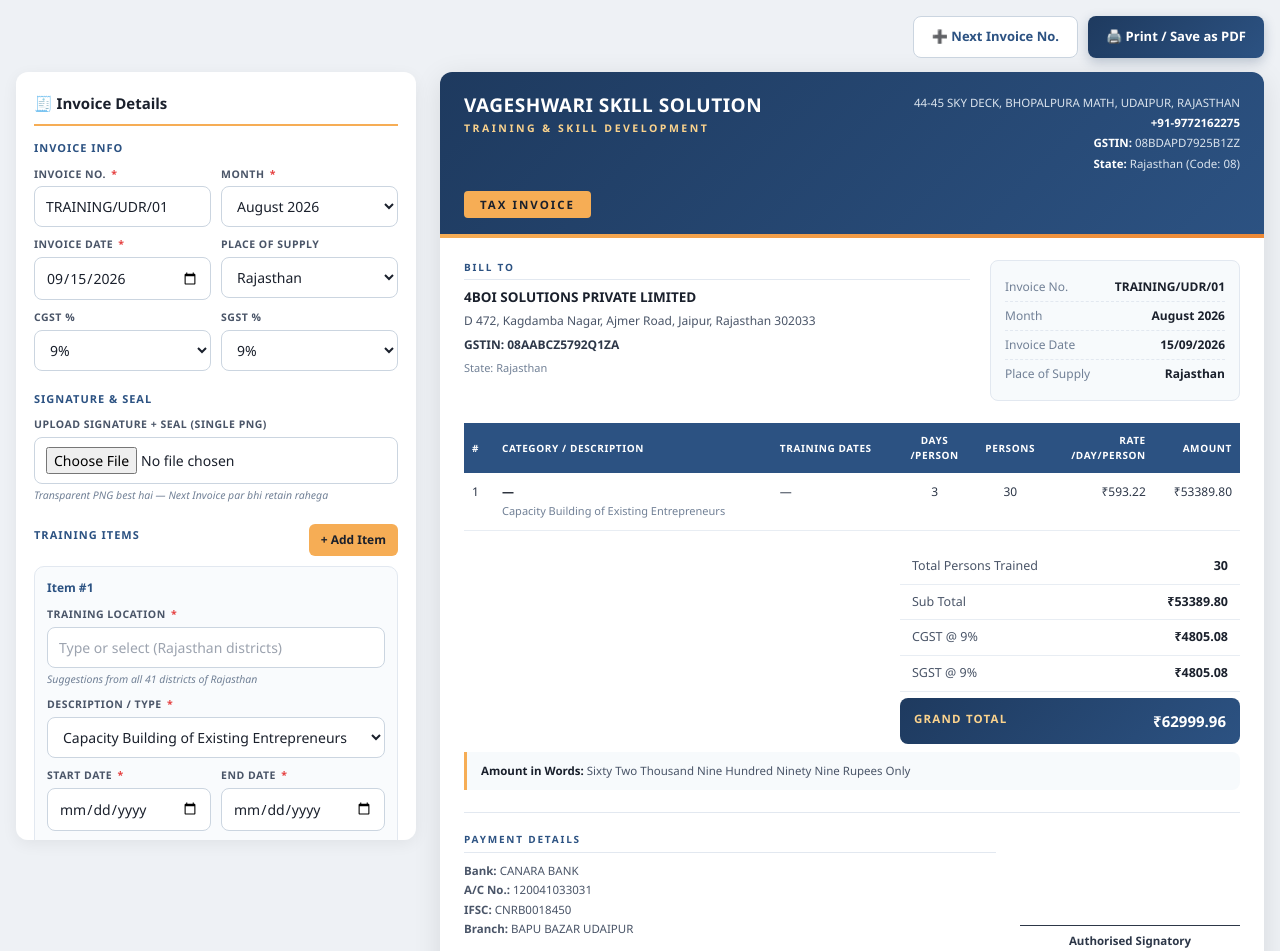
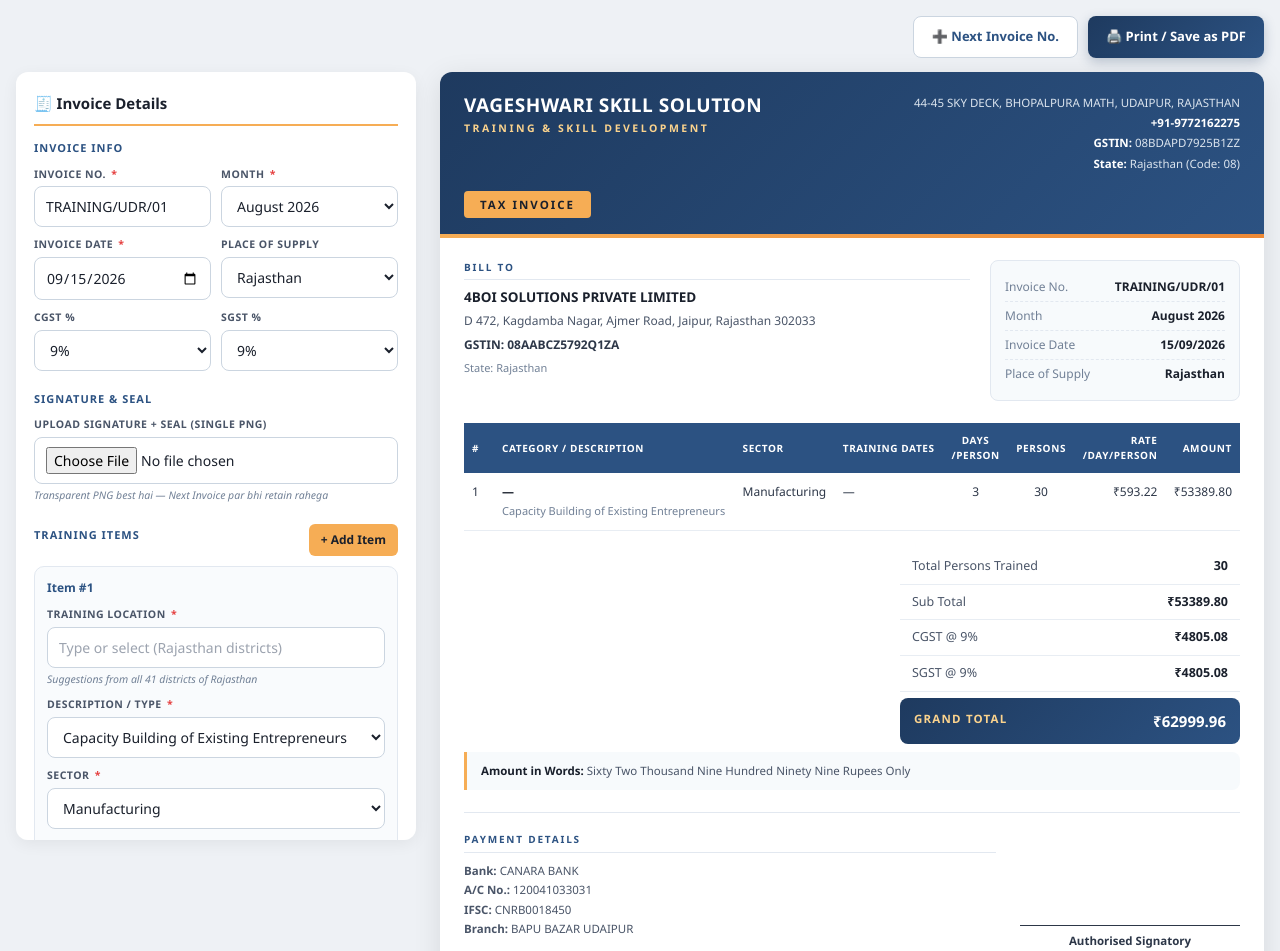
Before and after one commit to sumittshrma/Vageshwari-skills, a React (Create React App) app: page / in a window 1280 px wide. Shown: the top 951 px of the page. Built offline with nearby package versions, Linux system fonts and the light colour scheme.

Commit message:
Add supervisor and other options to dropdowns

```diff
--- a/src/App.js
+++ b/src/App.js
@@ -42,6 +42,25 @@
 const descriptionOptions = [
   "Capacity Building of Existing Entrepreneurs",
   "Capacity Building of Workmen",
+  "Capacity Building of Supervisor",
+  "Other",
+];
+
+/* ============================================================
+   SECTOR OPTIONS
+   ============================================================ */
+const sectorOptions = [
+  "Manufacturing",
+  "Service",
+  "Trading",
+  "Agriculture",
+  "Textile",
+  "Handicraft",
+  "Food Processing",
+  "IT / Software",
+  "Construction",
+  "Retail",
+  "Other",
 ];
 
 const months = [
@@ -388,7 +407,6 @@
     flex: 1 1 280px; font-size: 11.5px; color: #4a5568; line-height: 1.7;
   }
 
-  /* ============ SIGNATURE (SINGLE IMAGE) ============ */
   .signature {
     flex: 0 0 220px;
     text-align: center;
@@ -459,7 +477,6 @@
     .print-btn, .btn-secondary { font-size: 11.5px; padding: 9px 10px; }
   }
 
-  /* ============ PRINT ============ */
   @media print {
     body {
       background: #fff;
@@ -532,6 +549,9 @@
   id: Date.now() + Math.random(),
   location: "",
   description: "Capacity Building of Existing Entrepreneurs",
+  customDescription: "",
+  sector: "Manufacturing",
+  customSector: "",
   startDate: "",
   endDate: "",
   persons: 30,
@@ -546,7 +566,7 @@
   placeOfSupply: "Rajasthan",
   cgst: 9,
   sgst: 9,
-  signatureUrl: "",   // combined signature + seal image
+  signatureUrl: "",
   items: [buildDefaultItem()],
 });
 
@@ -563,7 +583,6 @@
     if (touched[field]) validateField(field, value);
   };
 
-  /* File to Base64 */
   const handleFileUpload = (field, file) => {
     if (!file) return;
     const reader = new FileReader();
@@ -692,7 +711,7 @@
     });
 
     formData.items.forEach((item, i) => {
-      [
+      const fieldsToCheck = [
         ["location", "Training location is required"],
         ["description", "Description is required"],
         ["startDate", "Start date is required"],
@@ -700,14 +719,24 @@
         ["persons", "Persons must be greater than 0"],
         ["daysPerPerson", "Days must be greater than 0"],
         ["ratePerDay", "Rate must be greater than 0"],
-      ].forEach(([field, defaultMsg]) => {
+      ];
+
+      // If "Other" is selected, custom text is required
+      if (item.description === "Other" && !String(item.customDescription).trim()) {
+        fieldsToCheck.push(["customDescription", "Please type custom description"]);
+      }
+      if (item.sector === "Other" && !String(item.customSector).trim()) {
+        fieldsToCheck.push(["customSector", "Please type custom sector"]);
+      }
+
+      fieldsToCheck.forEach(([field, defaultMsg]) => {
         const key = `items.${i}.${field}`;
         newTouched[key] = true;
         const v = item[field];
         let msg = "";
         if (field === "persons" || field === "daysPerPerson" || field === "ratePerDay") {
           if (!v || Number(v) <= 0) msg = defaultMsg;
-        } else if (!String(v).trim()) {
+        } else if (!String(v || "").trim()) {
           msg = defaultMsg;
         }
         if (msg) newErrors[key] = msg;
@@ -749,6 +778,16 @@
   const errorList = Object.values(errors);
   const hasErrors = errorList.length > 0;
   const err = (key) => (touched[key] && errors[key] ? errors[key] : "");
+
+  /* Helper: get final description text */
+  const getFinalDescription = (item) =>
+    item.description === "Other"
+      ? item.customDescription || ""
+      : item.description;
+
+  /* Helper: get final sector text */
+  const getFinalSector = (item) =>
+    item.sector === "Other" ? item.customSector || "" : item.sector;
 
   return (
     <>
@@ -864,7 +903,7 @@
               </div>
             </div>
 
-            {/* ============ SIGNATURE + SEAL (single combined PNG) ============ */}
+            {/* ============ SIGNATURE + SEAL ============ */}
             <div className="form-section">
               <h3>Signature &amp; Seal</h3>
               <div className="form-grid">
@@ -913,7 +952,7 @@
               </datalist>
 
               {formData.items.map((item, index) => {
-                const itemHasError = ["location", "description", "startDate", "endDate", "persons", "daysPerPerson", "ratePerDay"]
+                const itemHasError = ["location", "description", "sector", "customDescription", "customSector", "startDate", "endDate", "persons", "daysPerPerson", "ratePerDay"]
                   .some((f) => err(`items.${index}.${f}`));
                 return (
                   <div key={item.id} className={`item-card ${itemHasError ? "has-error" : ""}`}>
@@ -944,6 +983,7 @@
                         )}
                       </div>
 
+                      {/* ===== DESCRIPTION DROPDOWN ===== */}
                       <div className="field full">
                         <label>Description / Type <span className="required">*</span></label>
                         <select
@@ -960,6 +1000,60 @@
                           <span className="error-msg">{err(`items.${index}.description`)}</span>
                         )}
                       </div>
+
+                      {/* ===== CUSTOM DESCRIPTION INPUT (only if Other) ===== */}
+                      {item.description === "Other" && (
+                        <div className="field full">
+                          <label>Custom Description <span className="required">*</span></label>
+                          <input
+                            type="text"
+                            placeholder="Type your custom description"
+                            className={err(`items.${index}.customDescription`) ? "error" : ""}
+                            value={item.customDescription}
+                            onChange={(e) => updateItem(index, "customDescription", e.target.value)}
+                            onBlur={() => validateField(`items.${index}.customDescription`, item.customDescription)}
+                          />
+                          {err(`items.${index}.customDescription`) && (
+                            <span className="error-msg">{err(`items.${index}.customDescription`)}</span>
+                          )}
+                        </div>
+                      )}
+
+                      {/* ===== SECTOR DROPDOWN ===== */}
+                      <div className="field full">
+                        <label>Sector <span className="required">*</span></label>
+                        <select
+                          className={err(`items.${index}.sector`) ? "error" : ""}
+                          value={item.sector}
+                          onChange={(e) => updateItem(index, "sector", e.target.value)}
+                          onBlur={() => validateField(`items.${index}.sector`, item.sector)}
+                        >
+                          {sectorOptions.map((s) => (
+                            <option key={s} value={s}>{s}</option>
+                          ))}
+                        </select>
+                        {err(`items.${index}.sector`) && (
+                          <span className="error-msg">{err(`items.${index}.sector`)}</span>
+                        )}
+                      </div>
+
+                      {/* ===== CUSTOM SECTOR INPUT (only if Other) ===== */}
+                      {item.sector === "Other" && (
+                        <div className="field full">
+                          <label>Custom Sector <span className="required">*</span></label>
+                          <input
+                            type="text"
+                            placeholder="Type your custom sector"
+                            className={err(`items.${index}.customSector`) ? "error" : ""}
+                            value={item.customSector}
+                            onChange={(e) => updateItem(index, "customSector", e.target.value)}
+                            onBlur={() => validateField(`items.${index}.customSector`, item.customSector)}
+                          />
+                          {err(`items.${index}.customSector`) && (
+                            <span className="error-msg">{err(`items.${index}.customSector`)}</span>
+                          )}
+                        </div>
+                      )}
 
                       <div className="field">
                         <label>Start Date <span className="required">*</span></label>
@@ -1099,6 +1193,7 @@
                     <tr>
                       <th style={{ width: "30px" }}>#</th>
                       <th>Category / Description</th>
+                      <th>Sector</th>
                       <th>Training Dates</th>
                       <th className="center">Days<br/>/Person</th>
                       <th className="center">Persons</th>
@@ -1119,8 +1214,11 @@
                             <div className="item-category">
                               {item.location || "—"}
                             </div>
-                            <div className="item-sub">{item.description || "—"}</div>
+                            <div className="item-sub">
+                              {getFinalDescription(item) || "—"}
+                            </div>
                           </td>
+                          <td>{getFinalSector(item) || "—"}</td>
                           <td>
                             {item.startDate && item.endDate
                               ? `${formatDate(item.startDate)} to ${formatDate(item.endDate)}`
@@ -1182,7 +1280,6 @@
                   </p>
                 </div>
 
-                {/* ============ SIGNATURE + SEAL (single image) ============ */}
                 <div className="signature">
                   <div className="signature-images">
                     {formData.signatureUrl && (
```
